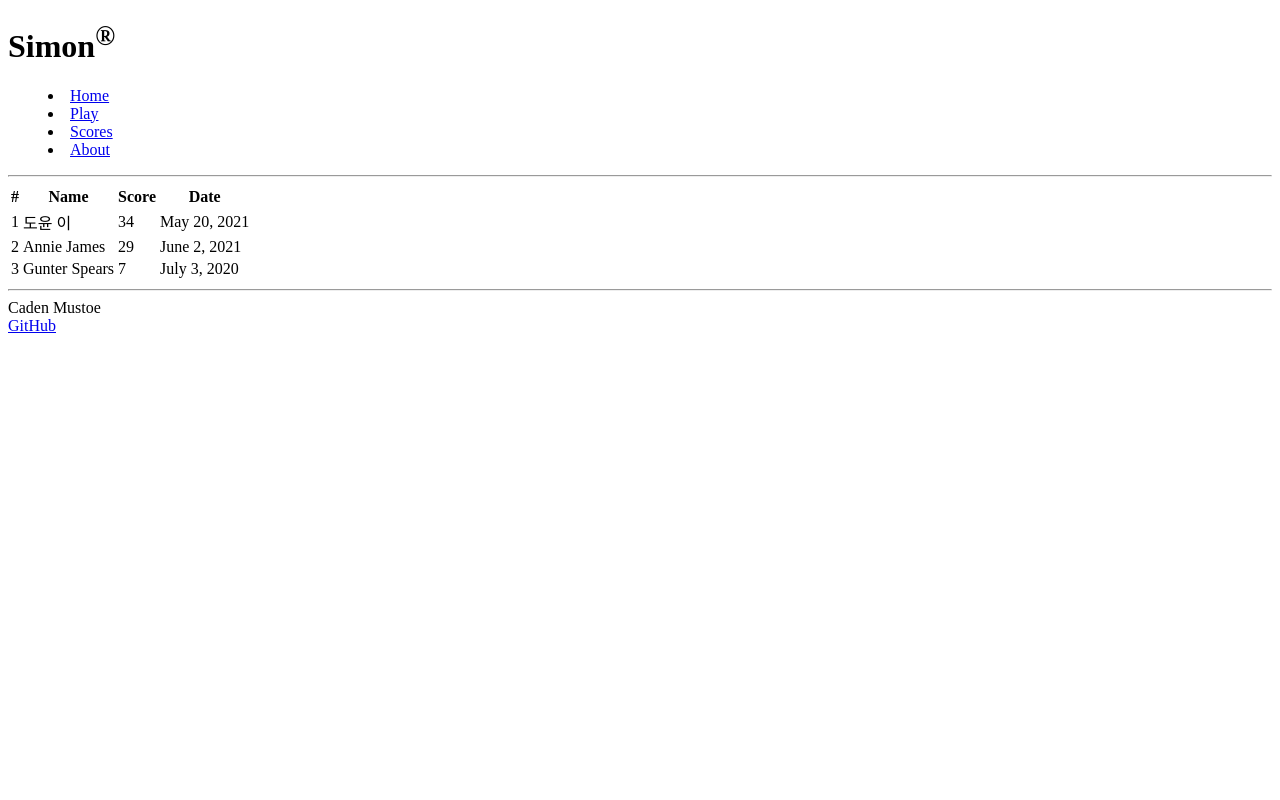
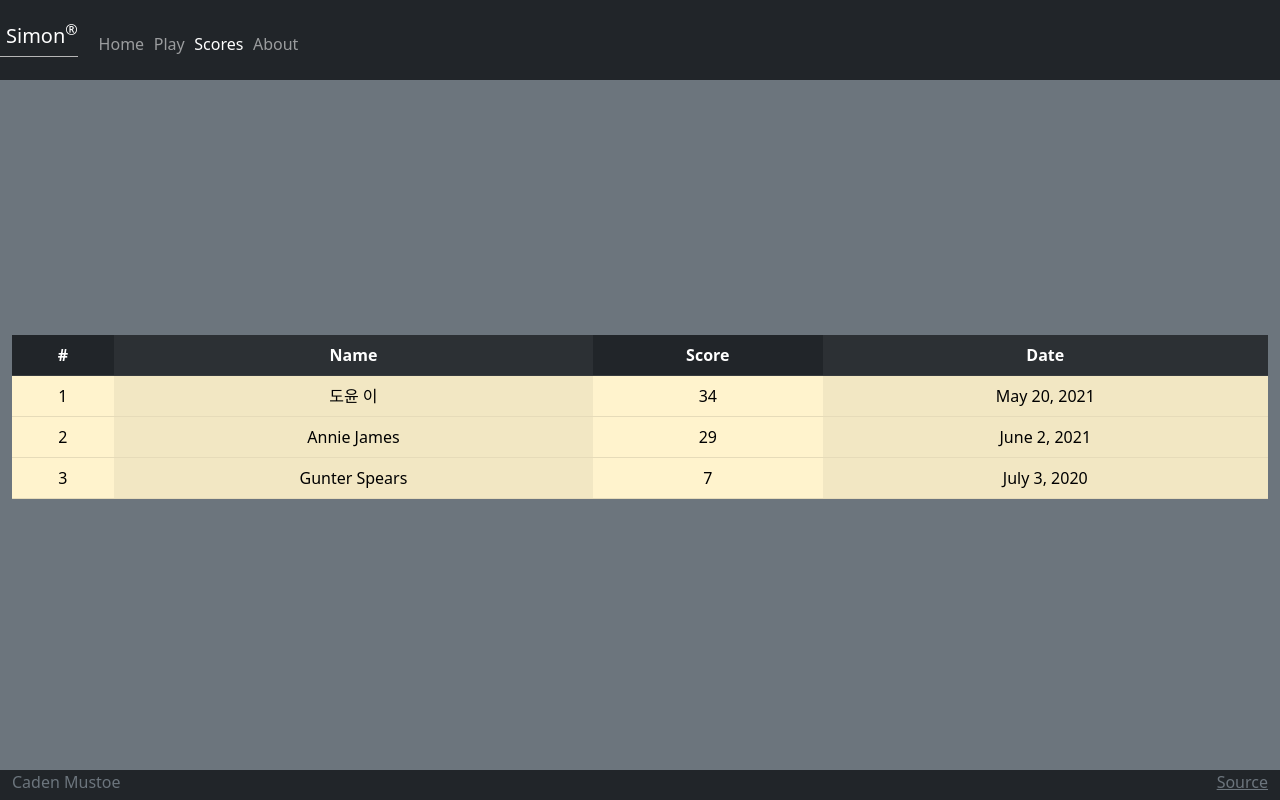
Before and after one commit to Vigitant/simon, a plain HTML site: page scores.html in a window 1280 px wide. Drawn offline with nearby package versions, Linux system fonts and the light colour scheme.

Commit message:
final update

```diff
--- a/scores.html
+++ b/scores.html
@@ -1,3 +1,4 @@
+
 <!DOCTYPE html>
 <html lang="en">
     <head>
@@ -5,26 +6,41 @@
         <meta name="viewport" content="width=device-width, initial-scale=1.0" />
         <title>Scores</title>
         <link rel="icon" href="favicon.ico" />
+
+        <link rel="stylesheet" href="main.css" />
+
+        <!-- Include bootstrap CSS framework -->
+        <link
+            href="https://cdn.jsdelivr.net/npm/bootstrap@5.2.2/dist/css/bootstrap.min.css"
+            rel="stylesheet"
+            integrity="sha384-Zenh87qX5JnK2Jl0vWa8Ck2rdkQ2Bzep5IDxbcnCeuOxjzrPF/et3URy9Bv1WTRi"
+            crossorigin="anonymous"
+        />
     </head>
-    <body>
-        <header>
-            <h1>Simon<sup>&reg;</sup></h1>
-
-            <nav>
-                <menu>
-                    <li><a href="index.html">Home</a></li>
-                    <li><a href="play.html">Play</a></li>
-                    <li><a href="scores.html">Scores</a></li>
-                    <li><a href="about.html">About</a></li>
+    <body class="bg-dark text-light">
+        <header class="container-fluid">
+            <nav class="navbar fixed-top navbar-dark">
+                <a class="navbar-brand" href="#">Simon<sup>&reg;</sup></a>
+                <menu class="navbar-nav">
+                    <li class="nav-item">
+                        <a class="nav-link" href="index.html">Home</a>
+                    </li>
+                    <li class="nav-item">
+                        <a class="nav-link" href="play.html">Play</a>
+                    </li>
+                    <li class="nav-item">
+                        <a class="nav-link active" href="scores.html">Scores</a>
+                    </li>
+                    <li class="nav-item">
+                        <a class="nav-link" href="about.html">About</a>
+                    </li>
                 </menu>
             </nav>
-
-            <hr />
         </header>
 
-        <main>
-            <table>
-                <thead>
+        <main class="container-fluid bg-secondary text-center">
+            <table class="table table-warning table-striped-columns">
+                <thead class="table-dark">
                     <tr>
                         <th>#</th>
                         <th>Name</th>
@@ -55,11 +71,15 @@
             </table>
         </main>
 
-        <footer>
-            <hr />
-            <span class="text-reset">Caden Mustoe</span>
-            <br />
-            <a href="https://github.com/webprogramming260/simon-html">GitHub</a>
+        <footer class="bg-dark text-dark text-muted">
+            <div class="container-fluid">
+                <span class="text-reset">Caden Mustoe</span>
+                <a
+                    class="text-reset"
+                    href="https://github.com/Vigitant/simon-css"
+                    >Source</a
+                >
+            </div>
         </footer>
     </body>
 </html>
```
